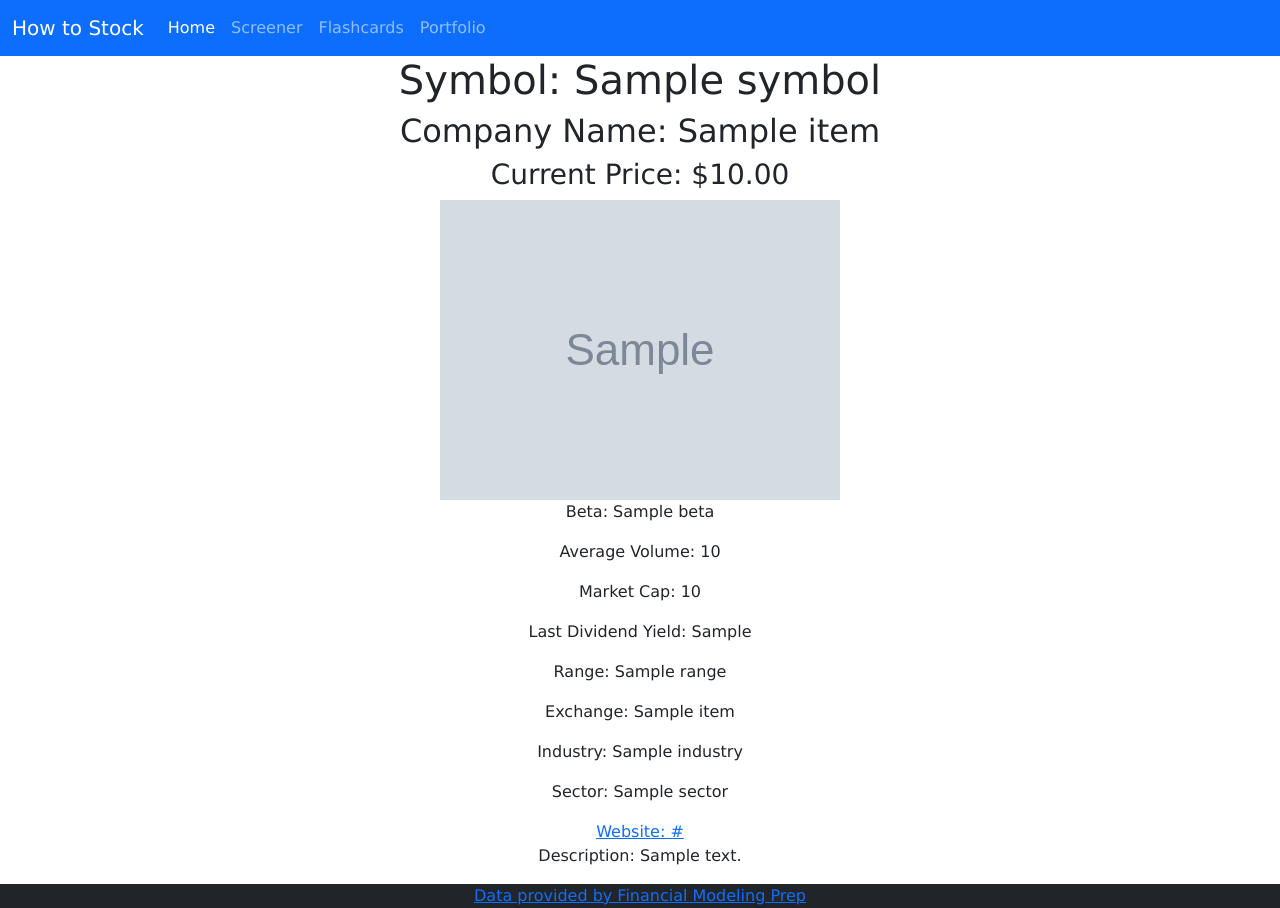
After one commit to Abhiek187/how-to-stock, a Django app: page /stockapp/screener/1 in a window 1280 px wide. The commit adds this page. Run offline with Django 3.2, Linux system fonts and the light colour scheme; tables that the repository leaves empty hold one stand-in row (values such as "Sample post"); grey boxes marked "Sample" are stand-in pictures; a database or web service that is not in the repository returns one stand-in record (values such as "Sample title"); data that the repository does not hold is empty.

Commit message:
Show the company profiles

```diff
--- a/stockhelper/stockapp/api.py
+++ b/stockhelper/stockapp/api.py
@@ -14,3 +14,7 @@ def get_stock_data(form_data):
     req = requests.get(f"{FMP}/api/v3/stock-screener?apikey={API_KEY}&{price_relation}={price_value}"
         f"&isActivelyTrading=true&sector={sector}&industry={industry}&country={country}&limit=10")
     return req.json()
+
+def get_company_profile(ticker):
+    req = requests.get(f"{FMP}/api/v3/profile/{ticker}?apikey={API_KEY}")
+    return req.json()
--- a/stockhelper/stockapp/static/stockapp/css/screener.css
+++ b/stockhelper/stockapp/static/stockapp/css/screener.css
@@ -3,3 +3,7 @@
     color: darkred;
     list-style-type: none;
 }
+
+tr {
+    cursor: pointer; /* have each table row appear clickable */
+}
--- a/stockhelper/stockapp/static/stockapp/js/home.js
+++ b/stockhelper/stockapp/static/stockapp/js/home.js
@@ -1,7 +1,7 @@
 const title = document.title;
 
 // Make the clicked link active and remove the active class from the previous link
-if (title !== "How to Stocks") {
+if (title !== "How to Stocks" && !title.includes("Details")) {
     const homeLink = document.querySelector(".link-home");
     homeLink.classList.remove("active");
     homeLink.removeAttribute("aria-current");
--- /dev/null
+++ b/stockhelper/stockapp/templates/stockapp/detail.html
@@ -0,0 +1,30 @@
+{% extends "stockapp/index.html" %}
+{% load static %}
+{% load custom_tags %}
+
+{% block title %}Details - {{ profile.companyName }}{% endblock %}
+
+{% block css %}
+<link rel="stylesheet" href="{% static 'stockapp/css/detail.css' %}">
+{% endblock %}
+
+{% block js %}
+<script src="{% static 'stockapp/js/detail.js' %}"></script>
+{% endblock %}
+
+{% block content %}
+<h1>Symbol: {{ profile.symbol }}</h1>
+<h2>Company Name: {{ profile.companyName }}</h2>
+<h3>Current Price: ${{ profile.price|money }}</h3>
+<img src="{{ profile.image }}" alt="{{ profile.companyName }} logo">
+<p>Beta: {{ profile.beta }}</p>
+<p>Average Volume: {{ profile.volAvg|commas }}</p>
+<p>Market Cap: {{ profile.mktCap|commas }}</p>
+<p>Last Dividend Yield: {{ profile.lastDiv }}</p>
+<p>Range: {{ profile.range }}</p>
+<p>Exchange: {{ profile.exchangeShortName }}</p>
+<p>Industry: {{ profile.industry }}</p>
+<p>Sector: {{ profile.sector }}</p>
+<a href="{{ profile.website }}" target="_blank" rel="noopener noreferrer">Website: {{ profile.website }}</a>
+<p>Description: {{ profile.description }}</p>
+{% endblock %}
--- a/stockhelper/stockapp/templates/stockapp/screener.html
+++ b/stockhelper/stockapp/templates/stockapp/screener.html
@@ -63,7 +63,8 @@
         </thead>
         <tbody>
             {% for result in results %}
-            <tr>
+            <tr class="table-row">
+                <!-- Have each row open the company's profile in a new tab -->
                 <td>{{ result.symbol }}</td>
                 <td>{{ result.companyName }}</td>
                 <td>${{ result.marketCap|commas }}</td>
--- a/stockhelper/stockapp/urls.py
+++ b/stockhelper/stockapp/urls.py
@@ -6,6 +6,7 @@ app_name = "stockapp"
 urlpatterns = [
     path("", views.IndexView.as_view(), name="index"),
     path("screener", views.get_stocks, name="screener"),
+    path("screener/<ticker>", views.get_stock_details, name="detail"),
     path("flashcards", views.FlashCardsView.as_view(), name="flashcards"),
     path("portfolio", views.PortfolioView.as_view(), name="portfolio")
 ]
--- a/stockhelper/stockapp/views.py
+++ b/stockhelper/stockapp/views.py
@@ -3,7 +3,7 @@ from django.shortcuts import render
 from django.urls import reverse
 from django.views import generic
 
-from .api import get_stock_data
+from . import api
 from .forms import ScreenerForm
 from .models import Card, Stock
 
@@ -18,7 +18,7 @@ def get_stocks(request):
 
         if form.is_valid() and form.is_bound:
             # Query the dataset
-            stock_data = get_stock_data(form.cleaned_data)
+            stock_data = api.get_stock_data(form.cleaned_data)
             request.session["results"] = stock_data
             # Return an HttpResponseRedirect to prevent the data from being posted twice
             return HttpResponseRedirect(reverse("stockapp:screener"))
@@ -29,6 +29,11 @@ def get_stocks(request):
     results = request.session.get("results")  # results will be None if there aren't any results
     request.session.pop("results", None)  # don't throw an error if the key isn't present
     return render(request, "stockapp/screener.html", {"form": form, "results": results})
+
+def get_stock_details(request, ticker):
+    # Fetch details about a company and display it to the user
+    profile = api.get_company_profile(ticker) # returns a list of dicts
+    return render(request, "stockapp/detail.html", {"profile": profile[0]})
 
 class FlashCardsView(generic.ListView):
     model = Card
```
Also changed, not shown: stockhelper/stockapp/static/stockapp/js/screener.js (+7 -0 lines), stockhelper/stockapp/static/stockapp/css/detail.css (added), stockhelper/stockapp/static/stockapp/js/detail.js (added).
